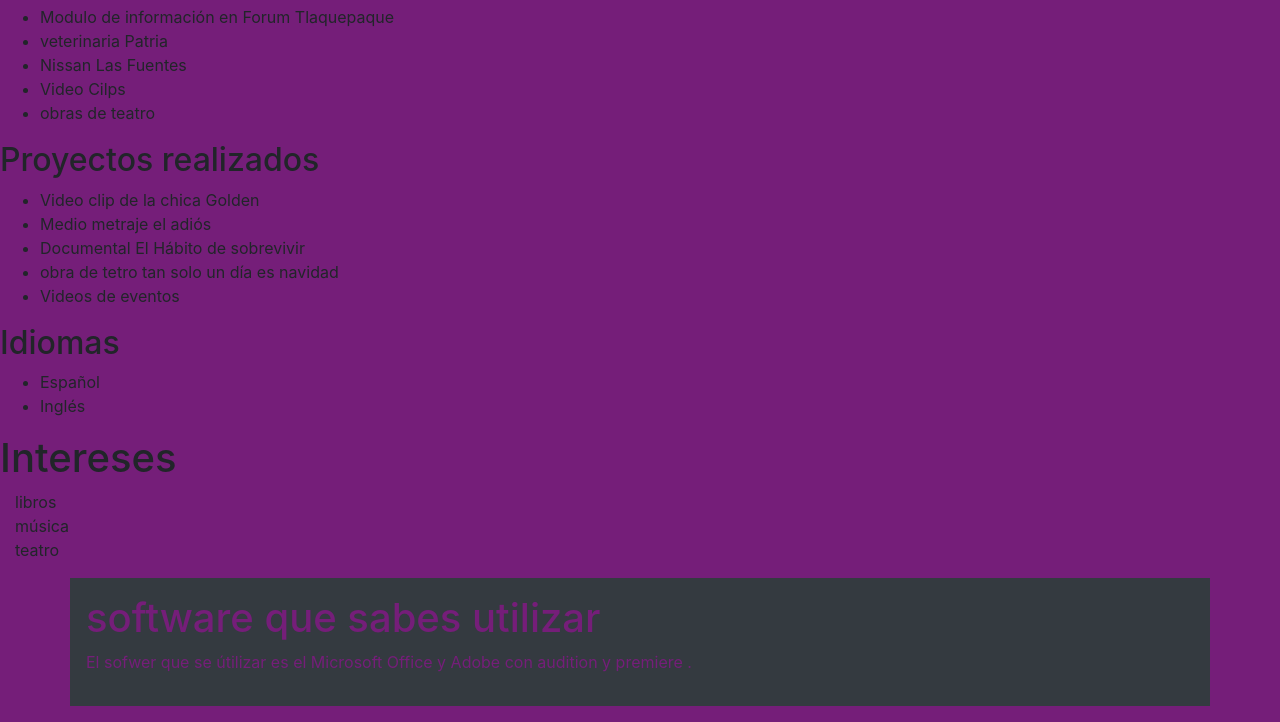
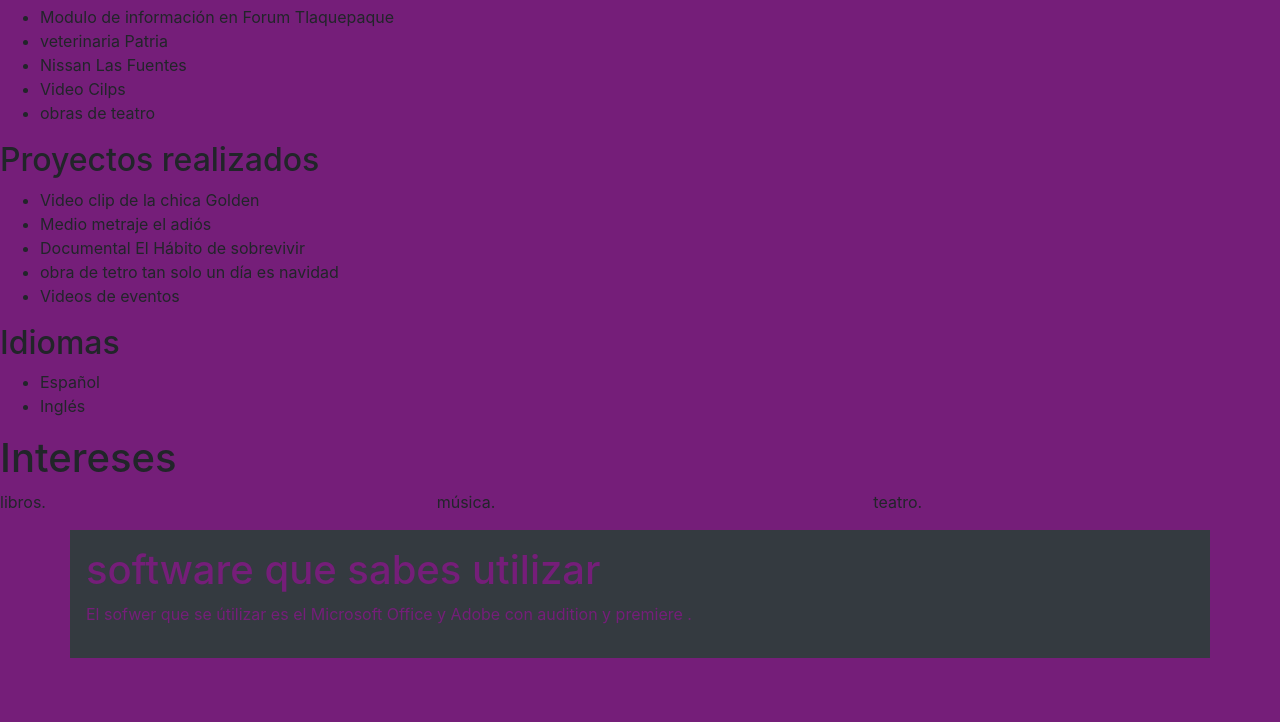
Before and after one commit to montsegonzalez/montsegonzalez.github.io, a plain HTML site: page index.htm in a window 1280 px wide. Shown: the part 1929-2651 px from the top of the page. After the commit the page ends 2603 px from the top, so only its background shows below. Drawn offline with nearby package versions, Linux system fonts and the light colour scheme.

Commit message:
Add files via upload

```diff
--- a/index.htm
+++ b/index.htm
@@ -71,10 +71,10 @@
   <li>Inglés</li>
 </ul>
    <h1> Intereses </h1>
-   <div border="1">
-     <div class="col">libros</div>
-     <div class="col">música</div>
-     <div class="col">teatro</div>
+   <div class="row">
+     <div class="col">libros.</div>
+     <div class="col">música.</div>
+     <div class="col">teatro.</div>
    </div>
    <div class="container p-3 my-3 bg-dark text-white">
      <h1>software que sabes utilizar</h1>
```
